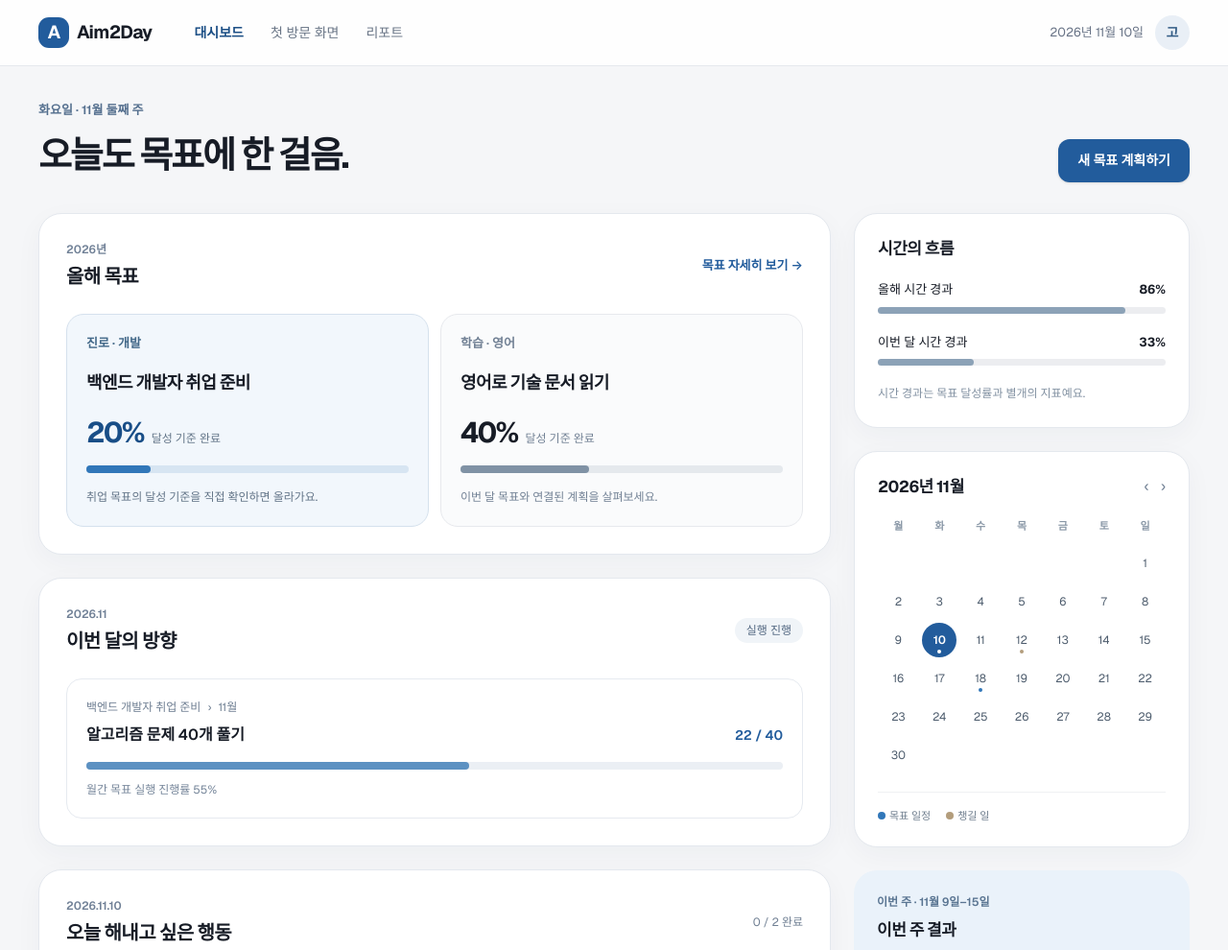
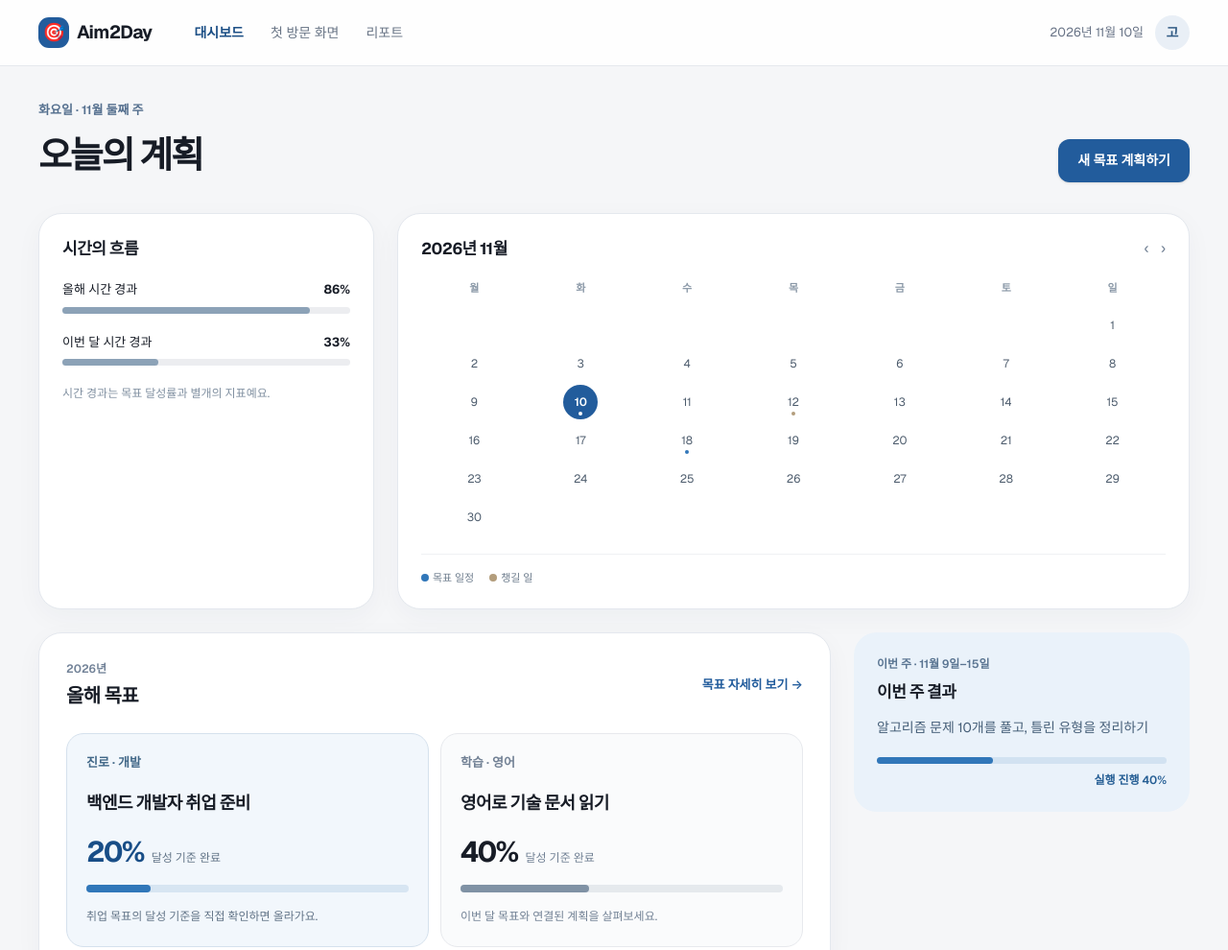
Before and after one commit to gocleanwater/Aim2Day, a plain HTML site: page design/aim2day-prototype.html in a window 1280 px wide. Shown: the top 990 px of the page at 96% size. Drawn offline with nearby package versions, Linux system fonts and the light colour scheme.

Commit message:
docs: 대시보드 상단 정보 배치 조정

```diff
--- a/design/aim2day-prototype.html
+++ b/design/aim2day-prototype.html
@@ -22,7 +22,7 @@
     <div class="mx-auto flex max-w-[1440px] items-center justify-between px-5 py-4 md:px-10">
       <div class="flex items-center gap-11">
         <button data-view="dashboard" class="flex items-center gap-2 text-[19px] font-bold tracking-[-0.04em]" aria-label="Aim2Day 대시보드">
-          <span class="flex size-8 items-center justify-center rounded-[11px] bg-[#225C9C] text-white">A</span>Aim2Day
+          <span class="flex size-8 items-center justify-center rounded-[11px] bg-[#225C9C] text-white">🎯</span>Aim2Day
         </button>
         <nav class="hidden items-center gap-7 text-[14px] md:flex" aria-label="주요 메뉴">
           <button data-view="dashboard" class="font-semibold text-[#1B4E85]">대시보드</button>
@@ -41,9 +41,23 @@
     <div class="mb-8 flex flex-wrap items-end justify-between gap-4">
       <div>
         <p class="mb-2 text-[13px] font-semibold text-[#55708F]">화요일 · 11월 둘째 주</p>
-        <h1 class="text-[31px] font-bold tracking-[-0.055em] md:text-[38px]">오늘도 목표에 한 걸음.</h1>
+        <h1 class="text-[31px] font-bold tracking-[-0.055em] md:text-[38px]">오늘의 계획</h1>
       </div>
       <button data-view="onboarding" class="rounded-xl bg-[#225C9C] px-5 py-3 text-[14px] font-semibold text-white shadow-sm hover:bg-[#194D85]">새 목표 계획하기</button>
+    </div>
+
+    <div class="mb-6 grid gap-6 lg:grid-cols-[350px_minmax(0,1fr)]">
+        <section class="rounded-[24px] border border-[#E4E8EE] bg-white p-6 shadow-[0_8px_28px_rgba(31,49,75,0.04)]" aria-labelledby="time-title">
+          <h2 id="time-title" class="mb-5 text-[17px] font-bold tracking-[-0.03em]">시간의 흐름</h2>
+          <div class="space-y-5"><div><div class="mb-2 flex justify-between text-[13px]"><span>올해 시간 경과</span><strong>86%</strong></div><div class="h-[7px] rounded-full bg-[#ECEDF0]"><div class="h-[7px] w-[86%] rounded-full bg-[#8CA2B7]"></div></div></div><div><div class="mb-2 flex justify-between text-[13px]"><span>이번 달 시간 경과</span><strong>33%</strong></div><div class="h-[7px] rounded-full bg-[#ECEDF0]"><div class="h-[7px] w-1/3 rounded-full bg-[#8CA2B7]"></div></div></div></div>
+          <p class="mt-5 text-[12px] leading-relaxed text-[#8190A1]">시간 경과는 목표 달성률과 별개의 지표예요.</p>
+        </section>
+        <section class="rounded-[24px] border border-[#E4E8EE] bg-white p-6 shadow-[0_8px_28px_rgba(31,49,75,0.04)]" aria-labelledby="calendar-title">
+          <div class="mb-5 flex items-center justify-between"><h2 id="calendar-title" class="text-[17px] font-bold tracking-[-0.03em]">2026년 11월</h2><button aria-label="이전 달과 다음 달 보기" class="text-[#718094]">‹ &nbsp; ›</button></div>
+          <div class="grid grid-cols-7 text-center text-[11px] font-semibold text-[#8A98A7]"><span>월</span><span>화</span><span>수</span><span>목</span><span>금</span><span>토</span><span>일</span></div>
+          <div id="calendar" class="mt-3 grid grid-cols-7 gap-y-1 text-center text-[12px]"></div>
+          <div class="mt-5 flex flex-wrap gap-x-4 gap-y-2 border-t border-[#EFF1F3] pt-4 text-[11px] text-[#6F7E8E]"><span><i class="mr-1 inline-block size-2 rounded-full bg-[#3177B9]"></i>목표 일정</span><span><i class="mr-1 inline-block size-2 rounded-full bg-[#B39D7C]"></i>챙길 일</span></div>
+        </section>
     </div>
 
     <div class="grid gap-6 xl:grid-cols-[minmax(0,1fr)_350px]">
@@ -97,17 +111,6 @@
       </div>
 
       <aside class="space-y-6">
-        <section class="rounded-[24px] border border-[#E4E8EE] bg-white p-6 shadow-[0_8px_28px_rgba(31,49,75,0.04)]" aria-labelledby="time-title">
-          <h2 id="time-title" class="mb-5 text-[17px] font-bold tracking-[-0.03em]">시간의 흐름</h2>
-          <div class="space-y-5"><div><div class="mb-2 flex justify-between text-[13px]"><span>올해 시간 경과</span><strong>86%</strong></div><div class="h-[7px] rounded-full bg-[#ECEDF0]"><div class="h-[7px] w-[86%] rounded-full bg-[#8CA2B7]"></div></div></div><div><div class="mb-2 flex justify-between text-[13px]"><span>이번 달 시간 경과</span><strong>33%</strong></div><div class="h-[7px] rounded-full bg-[#ECEDF0]"><div class="h-[7px] w-1/3 rounded-full bg-[#8CA2B7]"></div></div></div></div>
-          <p class="mt-5 text-[12px] leading-relaxed text-[#8190A1]">시간 경과는 목표 달성률과 별개의 지표예요.</p>
-        </section>
-        <section class="rounded-[24px] border border-[#E4E8EE] bg-white p-6 shadow-[0_8px_28px_rgba(31,49,75,0.04)]" aria-labelledby="calendar-title">
-          <div class="mb-5 flex items-center justify-between"><h2 id="calendar-title" class="text-[17px] font-bold tracking-[-0.03em]">2026년 11월</h2><button aria-label="이전 달과 다음 달 보기" class="text-[#718094]">‹ &nbsp; ›</button></div>
-          <div class="grid grid-cols-7 text-center text-[11px] font-semibold text-[#8A98A7]"><span>월</span><span>화</span><span>수</span><span>목</span><span>금</span><span>토</span><span>일</span></div>
-          <div id="calendar" class="mt-3 grid grid-cols-7 gap-y-1 text-center text-[12px]"></div>
-          <div class="mt-5 flex flex-wrap gap-x-4 gap-y-2 border-t border-[#EFF1F3] pt-4 text-[11px] text-[#6F7E8E]"><span><i class="mr-1 inline-block size-2 rounded-full bg-[#3177B9]"></i>목표 일정</span><span><i class="mr-1 inline-block size-2 rounded-full bg-[#B39D7C]"></i>챙길 일</span></div>
-        </section>
         <section class="rounded-[24px] bg-[#EAF2FA] p-6" aria-labelledby="week-title"><p class="text-[12px] font-semibold text-[#5A7592]">이번 주 · 11월 9일–15일</p><h2 id="week-title" class="mt-2 text-[17px] font-bold tracking-[-0.03em]">이번 주 결과</h2><p class="mt-3 text-[14px] leading-relaxed text-[#465F78]">알고리즘 문제 10개를 풀고, 틀린 유형을 정리하기</p><div class="mt-5 h-[7px] rounded-full bg-[#D2E2F1]"><div class="h-[7px] w-[40%] rounded-full bg-[#3177B9]"></div></div><p class="mt-2 text-right text-[12px] font-semibold text-[#255E94]">실행 진행 40%</p></section>
       </aside>
     </div>
```
